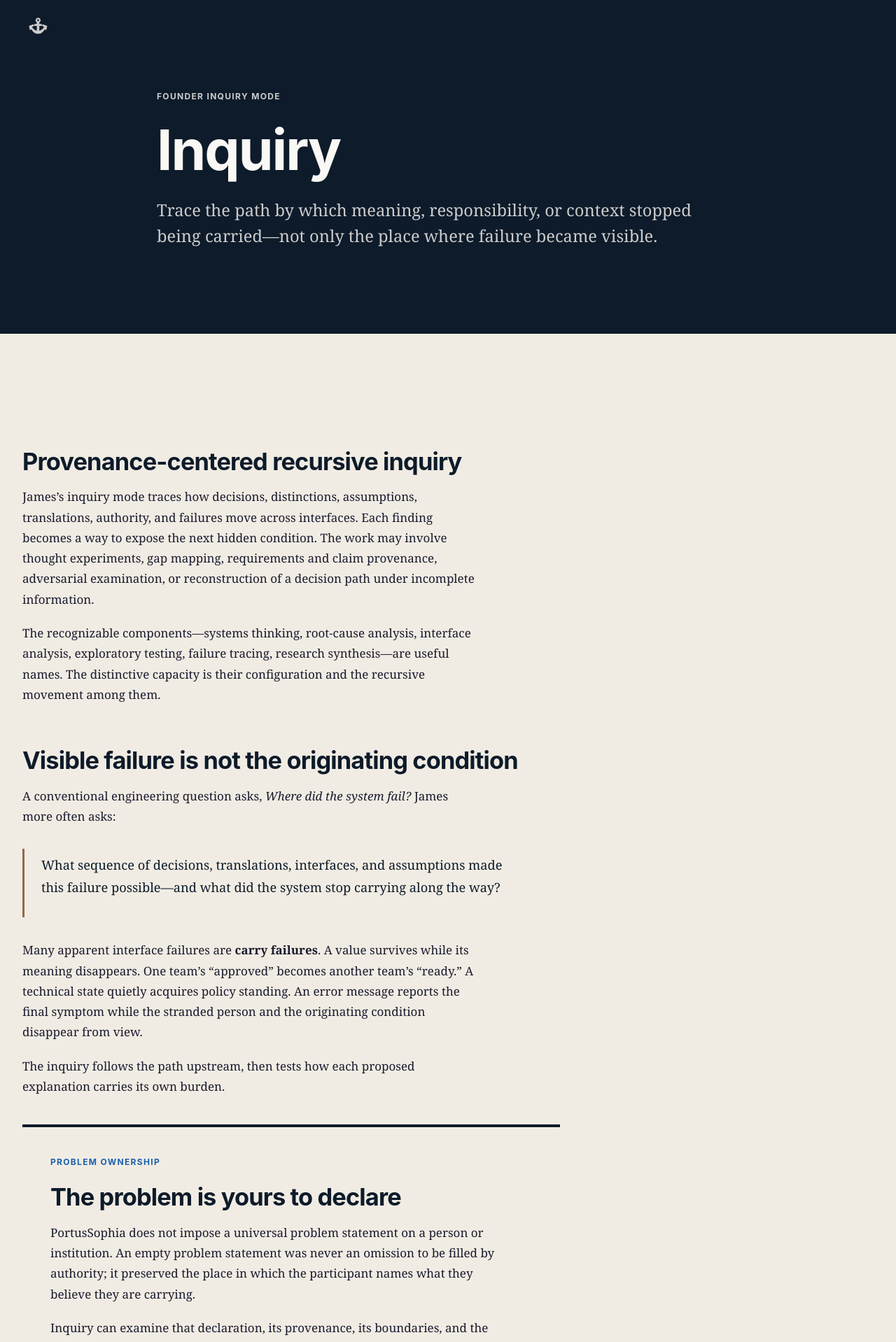
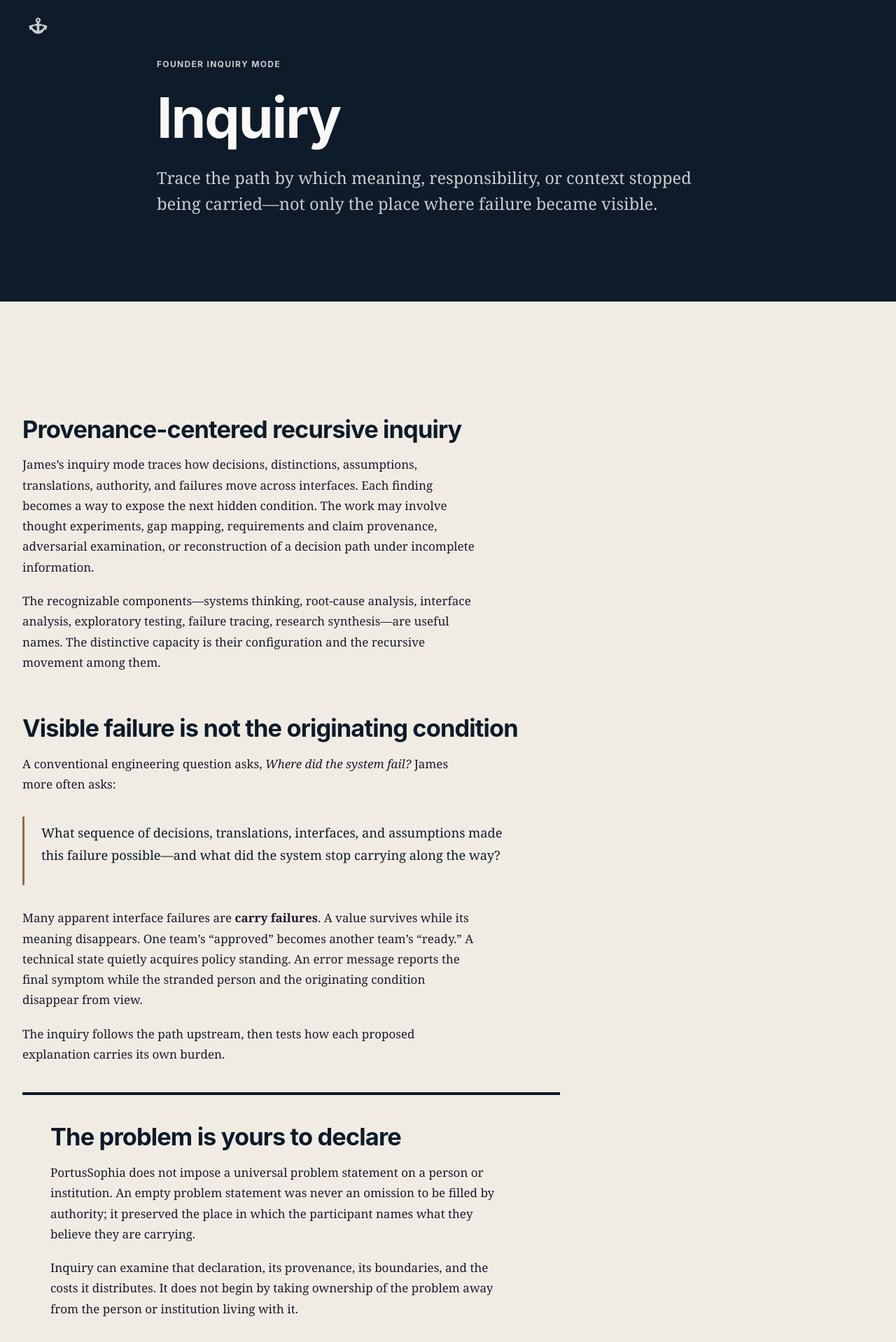
Before and after one commit to portussophia/portussophia-founder, a Jekyll site: the page built from inquiry/index.md, in a window 1280 px wide. Shown: the top 1918 px of the page at 70% size. Built offline with Jekyll 4.4.1, drawn with Linux system fonts in a browser that asks for light colours; some of the changed text lies outside the part shown.

Commit message:
reduced padding at bottom of home/anchor

```diff
--- a/assets/css/site.css
+++ b/assets/css/site.css
@@ -340,12 +340,12 @@ blockquote {
 }
 
 .site-header--overlay + .site-main .home-hero {
-  padding-top: clamp(6.5rem, 10vw, 8.5rem);
+  padding-top: clamp(5.125rem, 6vw, 6.125rem);
 }
 
 .site-header--overlay + .site-main .page-header,
 .site-header--overlay + .site-main .dinner-header {
-  padding-top: clamp(6.5rem, 10vw, 8.5rem);
+  padding-top: clamp(5.125rem, 6vw, 6.125rem);
 }
 
 .home-hero-band {
@@ -623,6 +623,26 @@ blockquote {
 .boundary-note h2 {
   margin-top: 0;
   font-size: 1.3rem;
+}
+
+.programme-reference {
+  display: inline-flex;
+  align-items: center;
+  gap: 0.75rem;
+  color: var(--navy);
+  text-decoration: none;
+}
+
+.programme-reference img {
+  flex: 0 0 auto;
+  width: 2.75rem;
+  height: auto;
+}
+
+.programme-reference:hover span {
+  color: var(--link);
+  text-decoration: underline;
+  text-underline-offset: 0.18em;
 }
 
 .site-footer {
--- a/inquiry/index.md
+++ b/inquiry/index.md
@@ -24,7 +24,6 @@ Many apparent interface failures are **carry failures**. A value survives while
 The inquiry follows the path upstream, then tests how each proposed explanation carries its own burden.
 
 <section class="declaration" aria-labelledby="problem-heading">
-  <p class="section-label">Problem ownership</p>
   <h2 id="problem-heading">The problem is yours to declare</h2>
   <p>PortusSophia does not impose a universal problem statement on a person or institution. An empty problem statement was never an omission to be filled by authority; it preserved the place in which the participant names what they believe they are carrying.</p>
   <p>Inquiry can examine that declaration, its provenance, its boundaries, and the costs it distributes. It does not begin by taking ownership of the problem away from the person or institution living with it.</p>
@@ -50,8 +49,12 @@ James designed and operated a stewardship environment in which AI systems held d
 
 Correction is part of the method. So are criticism, uncertainty, and the decision to leave a question unresolved when closure has not been earned.
 
-<div class="boundary-note" markdown="1">
-## Where the full programme lives
-
-This page describes the Founder's inquiry mode and provenance. The complete PortusSophia definition, governing declaration, field architecture, programme disciplines, research catalogue, provenance, and artifact-standing record remain at [public.portussophia.com](https://public.portussophia.com).
+<div class="boundary-note programme-boundary">
+  <h2>
+    <a class="programme-reference" href="https://public.portussophia.com">
+      <img src="{{ '/assets/img/portussophia-logo_icon_v1.2.png' | relative_url }}" width="391" height="360" alt="">
+      <span>PortusSophia™</span>
+    </a>
+  </h2>
+  <p>This page describes the Founder's inquiry mode and provenance. The complete PortusSophia definition, governing declaration, field architecture, programme disciplines, research catalogue, provenance, and artifact-standing record remain with the public programme record.</p>
 </div>
```
